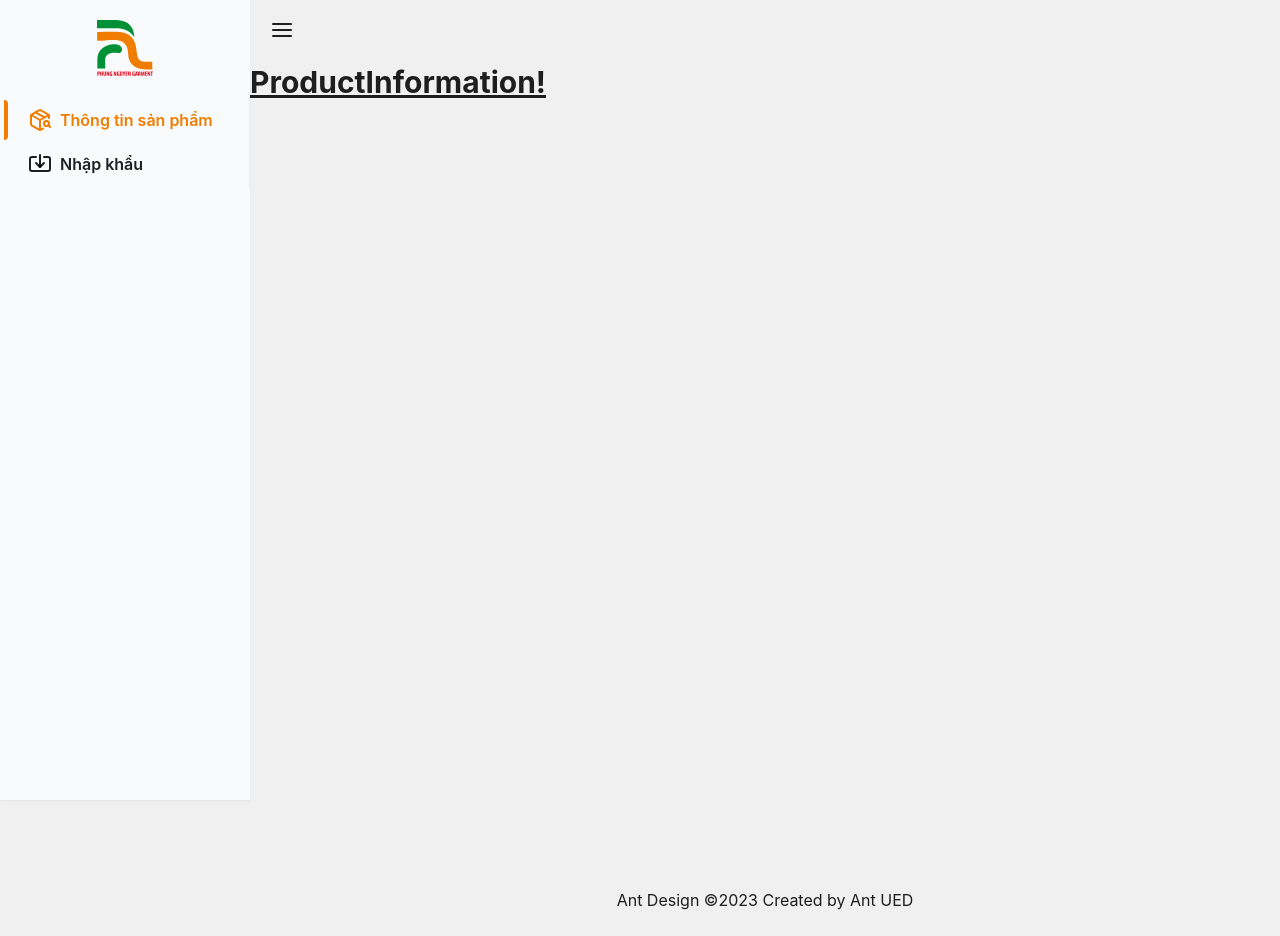
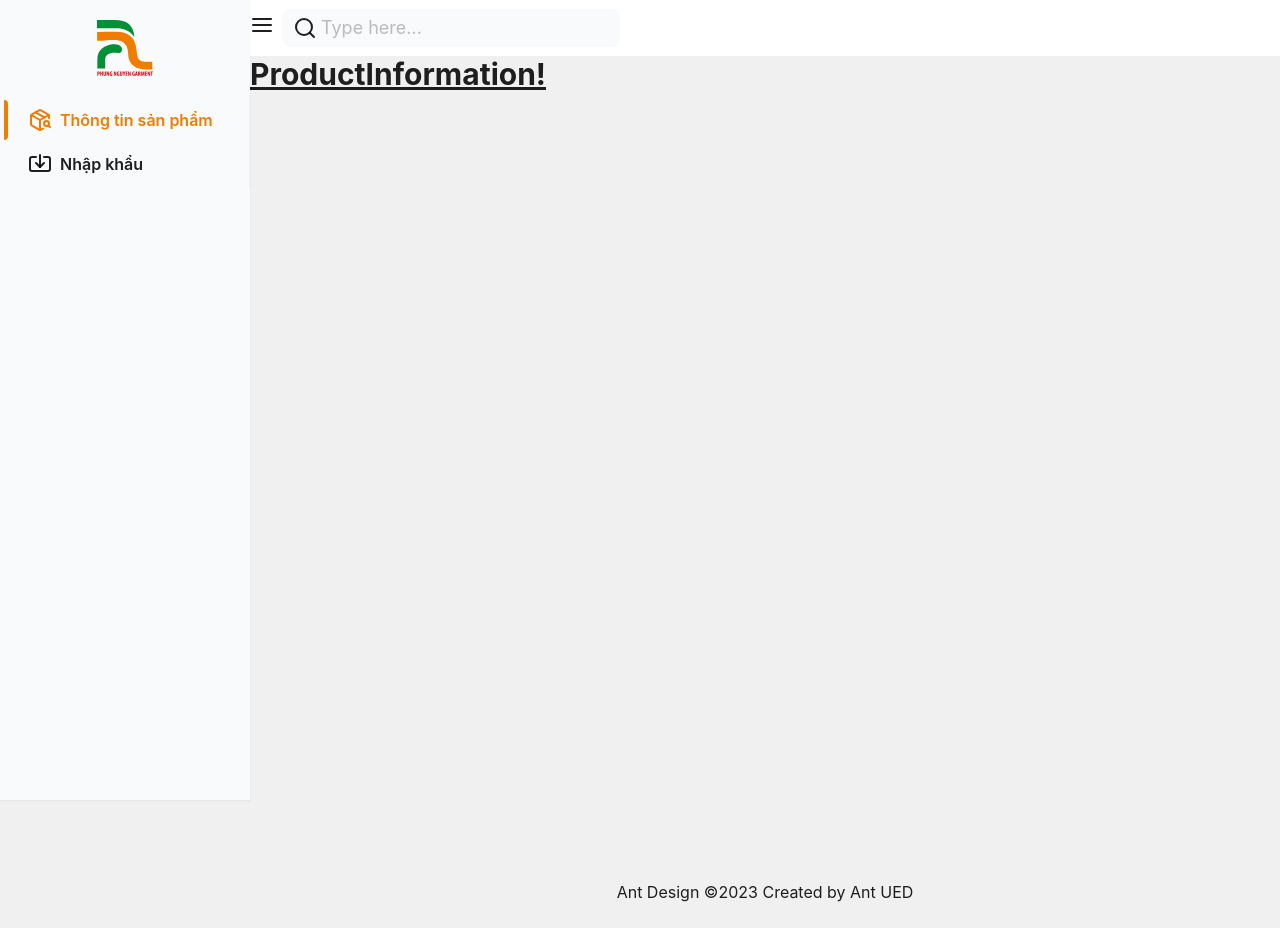
Before and after one commit to PHUNGNGUYEN-GARMENT/vite-phungnguyen-management-webapp, a React (Vite) app: page / in a window 1280 px wide. Built offline with nearby package versions, Linux system fonts and the light colour scheme.

Commit message:
style: custom header

```diff
--- a/src/components/layout/Header.tsx
+++ b/src/components/layout/Header.tsx
@@ -10,8 +10,8 @@
   * The above copyright notice and this permission notice shall be included in all copies or substantial portions of the Software.
 */
 
-import { Button } from 'antd'
-import { AlignJustify, AlignLeft } from 'lucide-react'
+import { Button, Input, Space } from 'antd'
+import { AlignJustify, AlignLeft, Search } from 'lucide-react'
 import React, { forwardRef } from 'react'
 
 interface HeaderProps extends React.HTMLAttributes<HTMLElement> {
@@ -21,18 +21,19 @@ interface HeaderProps extends React.HTMLAttributes<HTMLElement> {
 
 const Header = forwardRef<HTMLElement, HeaderProps>(({ collapsed, setCollapsed }) => {
   return (
-    <>
+    <Space direction='horizontal' className='h-14 bg-white'>
       <Button
         type='text'
         icon={collapsed ? <AlignLeft /> : <AlignJustify />}
         onClick={() => setCollapsed(!collapsed)}
         style={{
           fontSize: '16px',
-          width: 64,
-          height: 64
+          width: 24,
+          height: 24
         }}
       />
-    </>
+      <Input className='border-none bg-[#f9fafb]' size='large' placeholder='Type here...' prefix={<Search />} />
+    </Space>
   )
 })
 
```
